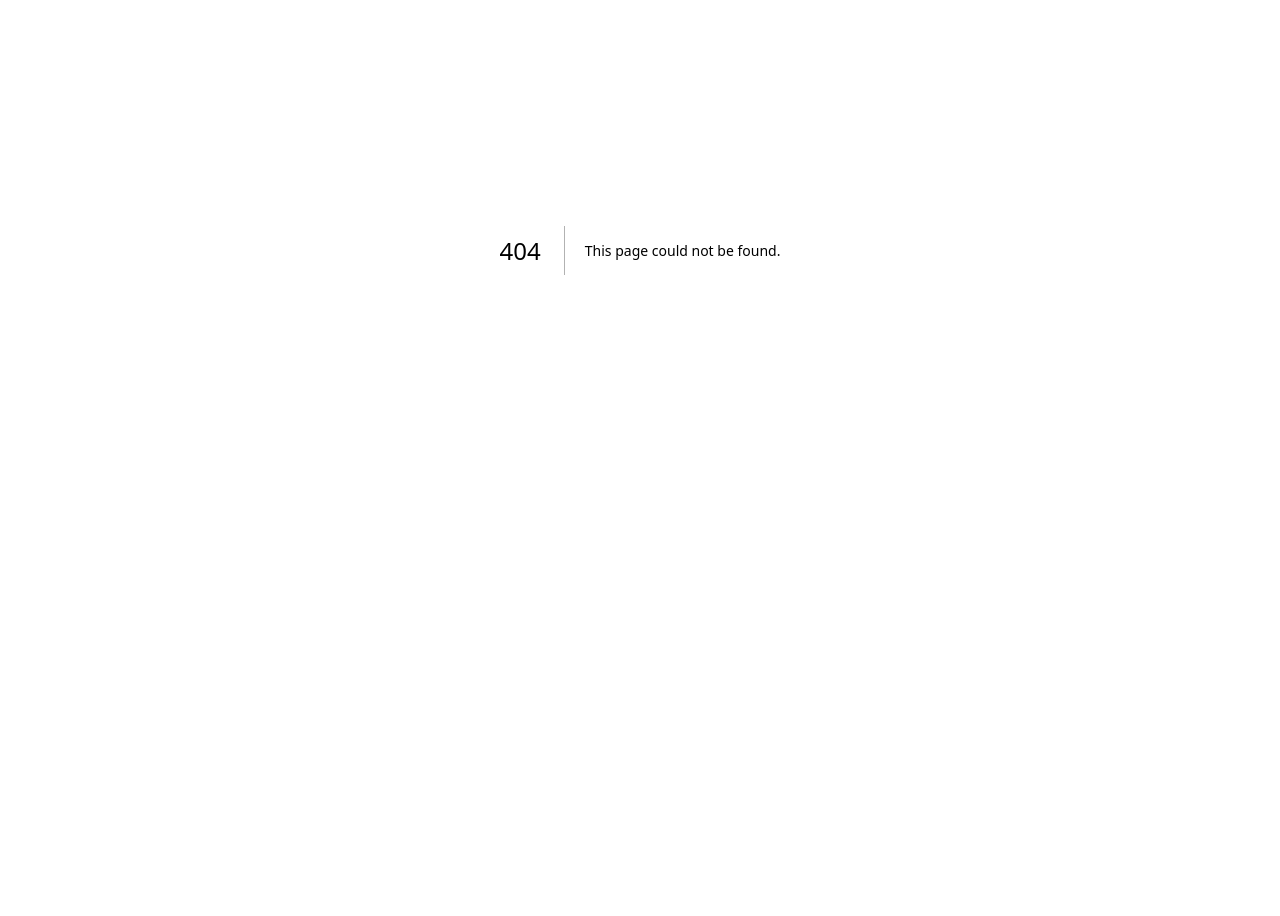
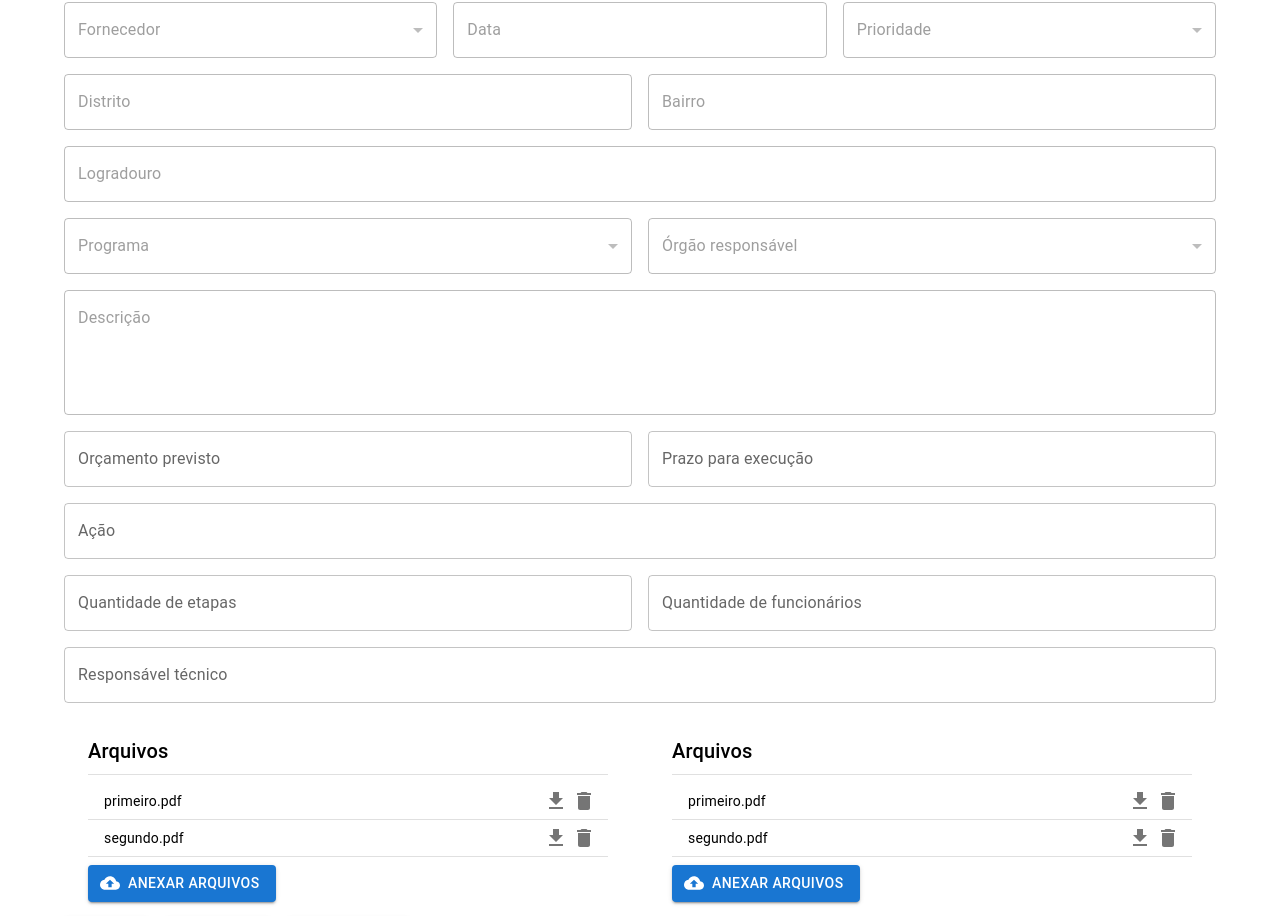
Before and after one commit to Duerton/gestao_demanda, a Next.js app: page /planejamento in a window 1280 px wide. Before the commit this address had no page. Shown: the part 288-1204 px from the top of the page. Before the commit the page ends 938 px from the top, so only its background shows below. Built offline with nearby package versions, Linux system fonts and the light colour scheme.

Commit message:
add page planejamento

```diff
--- /dev/null
+++ b/src/app/planejamento/components/FileList.tsx
@@ -0,0 +1,46 @@
+'use client'
+
+import React, { useState } from 'react';
+import { Button, Box, Container, Typography, List, ListItem, ListItemText, IconButton, ListItemButton, Divider } from '@mui/material';
+import DeleteIcon from '@mui/icons-material/Delete';
+import DownloadIcon from '@mui/icons-material/Download';
+import InputFileUpload from './UploadFiles';
+
+const FileUploadAndList: React.FC = () => {
+
+  const files = [{name: 'primeiro.pdf'}, {name: 'segundo.pdf'}]
+
+  return (
+    <Container>
+      <Box mt={2} border={'1px'}>
+        <Typography variant="h6" gutterBottom>
+          Arquivos
+        </Typography>
+        <Divider/>
+        <List dense>
+          {files.map((file, index) => (
+            <ListItem
+              key={index}
+              secondaryAction={
+                <Box>
+                  <IconButton edge="end" aria-label="delete">
+                    <DownloadIcon />
+                  </IconButton>
+                  <IconButton edge="end" aria-label="delete">
+                    <DeleteIcon />
+                  </IconButton>
+                </Box>
+              }
+              divider
+            >
+              <ListItemText primary={file.name} />
+            </ListItem>
+          ))}
+        </List>
+        <InputFileUpload/>
+      </Box>
+    </Container>
+  );
+};
+
+export default FileUploadAndList;
--- /dev/null
+++ b/src/app/planejamento/components/UploadFiles.tsx
@@ -0,0 +1,35 @@
+import * as React from 'react';
+import { styled } from '@mui/material/styles';
+import Button from '@mui/material/Button';
+import CloudUploadIcon from '@mui/icons-material/CloudUpload';
+
+// const VisuallyHiddenInput = styled('input')({
+//   clip: 'rect(0 0 0 0)',
+//   clipPath: 'inset(50%)',
+//   height: 1,
+//   overflow: 'hidden',
+//   position: 'absolute',
+//   bottom: 0,
+//   left: 0,
+//   whiteSpace: 'nowrap',
+//   width: 1,
+// });
+
+export default function InputFileUpload() {
+  return (
+    <Button
+      component="label"
+      role={undefined}
+      variant="contained"
+      tabIndex={-1}
+      startIcon={<CloudUploadIcon />}
+    >
+      Anexar arquivos
+      {/* <VisuallyHiddenInput
+        type="file"
+        onChange={(event) => console.log(event.target.files)}
+        multiple
+      /> */}
+    </Button>
+  );
+}
--- /dev/null
+++ b/src/app/planejamento/page.tsx
@@ -0,0 +1,135 @@
+import FooterCadastro from "@/app/cadastro/components/FooterCadastro";
+import { Box, Container, FormControl, InputLabel, MenuItem, Select, TextField } from "@mui/material";
+import Grid from '@mui/material/Grid2';
+import InputFileUpload from "./components/UploadFiles";
+import FileUploadAndList from "./components/FileList";
+// import { DateField } from "@mui/x-date-pickers";
+
+
+const Planejamento = () => {
+  return (
+    // <LocalizationProvider dateAdapter={AdapterDayjs}>
+    <Container>
+      <Grid container spacing={2}>
+        <Grid size={6}>
+          <TextField disabled fullWidth label='Nº da demanda' />
+        </Grid>
+        <Grid component="div" size={6}>
+          <TextField fullWidth disabled label='Data de registro' />
+        </Grid>
+        <Grid size={12} component="div">
+          <TextField fullWidth disabled label='Título' />
+        </Grid>
+        <Grid component="div" size={4}>
+          <Box sx={{ minWidth: 120}}>
+            <FormControl fullWidth disabled>
+              <InputLabel id='fornecedor'>Fornecedor</InputLabel>
+              <Select
+                id="fornecedor"
+                label="Fornecedor"
+              >
+                <MenuItem value={1}>Verde</MenuItem>
+                <MenuItem value={2}>Amarelo</MenuItem>
+                <MenuItem value={3}>Vermelho</MenuItem>
+              </Select>
+            </FormControl>
+          </Box>
+        </Grid>
+        <Grid component="div" size={4}>
+            <TextField fullWidth disabled label='Data' />
+        </Grid>
+        <Grid component="div" size={4}>
+          <Box sx={{ minWidth: 120}}>
+            <FormControl fullWidth disabled>
+              <InputLabel id='prioridade'>Prioridade</InputLabel>
+              <Select
+                id="prioridade"
+                label="Prioridade"
+              >
+                <MenuItem value={1}>Verde</MenuItem>
+                <MenuItem value={2}>Amarelo</MenuItem>
+                <MenuItem value={3}>Vermelho</MenuItem>
+              </Select>
+            </FormControl>
+          </Box>
+        </Grid>
+        <Grid component="div" size={6}>
+          <TextField fullWidth disabled label='Distrito' />
+        </Grid>
+        <Grid component="div" size={6}>
+          <TextField fullWidth disabled label='Bairro' />
+        </Grid>
+        <Grid component="div" size={12}>
+          <TextField fullWidth disabled label='Logradouro' />
+        </Grid>
+        <Grid component="div" size={6}>
+          <Box sx={{ minWidth: 120}}>
+            <FormControl fullWidth disabled>
+              <InputLabel id='programa'>Programa</InputLabel>
+              <Select
+                id="programa"
+                label="Programa"
+              >
+                <MenuItem value={1}>Verde</MenuItem>
+                <MenuItem value={2}>Amarelo</MenuItem>
+                <MenuItem value={3}>Vermelho</MenuItem>
+              </Select>
+            </FormControl>
+          </Box>
+        </Grid>
+        <Grid component="div" size={6}>
+          <Box sx={{ minWidth: 120}}>
+            <FormControl fullWidth disabled>
+              <InputLabel id='orgaoresponsavel'>Órgão responsável</InputLabel>
+              <Select
+                id="orgaoresponsavel"
+                label="Órgão responsável"
+              >
+                <MenuItem value={1}>Verde</MenuItem>
+                <MenuItem value={2}>Amarelo</MenuItem>
+                <MenuItem value={3}>Vermelho</MenuItem>
+              </Select>
+            </FormControl>
+          </Box>
+        </Grid>
+        <Grid component="div" size={12}>
+          <TextField
+            fullWidth
+            disabled
+            multiline
+            rows={4}
+            label='Descrição' />
+        </Grid>
+        <Grid component="div" size={6}>
+          <TextField fullWidth label='Orçamento previsto' />
+        </Grid>
+        <Grid component="div" size={6}>
+          <TextField fullWidth label='Prazo para execução' />
+        </Grid>
+        <Grid component="div" size={12}>
+          <TextField fullWidth label='Ação' />
+        </Grid>
+        <Grid component="div" size={6}>
+          <TextField fullWidth label='Quantidade de etapas' />
+        </Grid>
+        <Grid component="div" size={6}>
+          <TextField fullWidth label='Quantidade de funcionários' />
+        </Grid>
+        <Grid component="div" size={12}>
+          <TextField fullWidth label='Responsável técnico' />
+        </Grid>
+        <Grid component="div" size={6}>
+          <FileUploadAndList/>
+        </Grid>
+        <Grid component="div" size={6}>
+          <FileUploadAndList/>
+        </Grid>
+      </Grid>
+
+      <FooterCadastro/>
+    </Container>
+    // </LocalizationProvider>
+  )
+}
+
+export default Planejamento;
```
